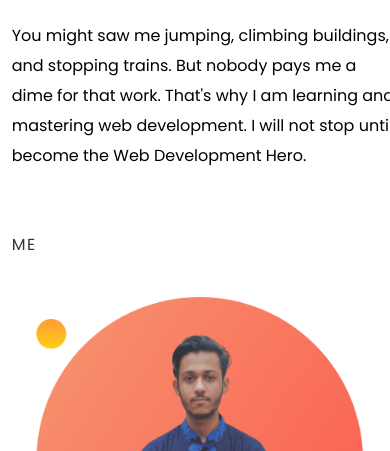
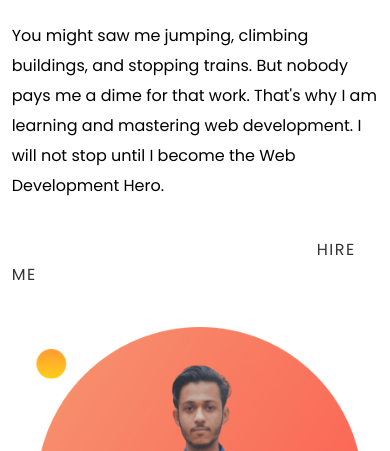
Before and after one commit to ashraful99-98/myself-porthfolio, a plain HTML site: page index.html in a window 390 px wide. Shown: the part 393-844 px from the top of the page. Drawn offline with Linux system fonts and the light colour scheme.

Commit message:
styles added

```diff
--- a/mobile.css
+++ b/mobile.css
@@ -9,8 +9,11 @@
     width: 100%;
     padding-bottom: 20px;
 }
+p{
+    padding-right: 15px;
+}
 .myself .button{
-    margin-left: 300px;
+    margin-left: -115px;
     margin-right: 300px;
 }
 .myself .bb{
```
